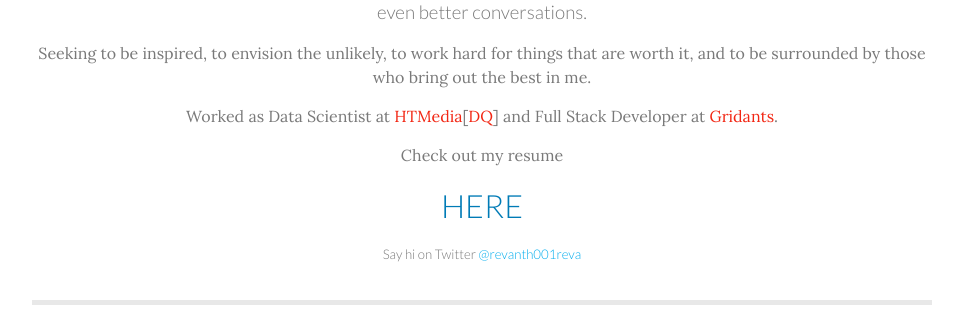
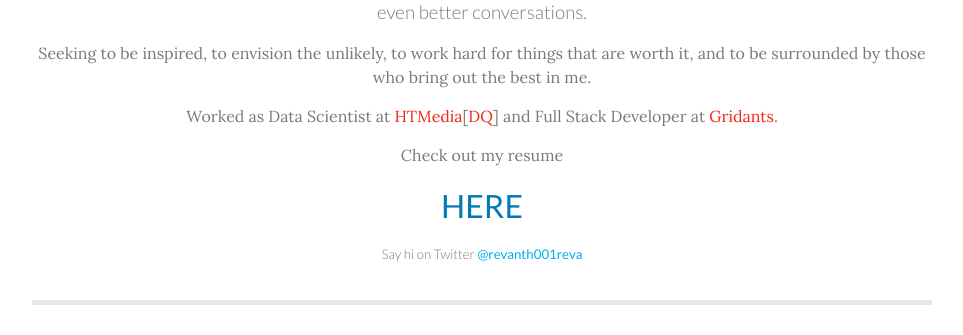
Before and after one commit to rrevanth/rrevanth.github.io, a Jekyll site: the page built from index.html, in a window 1280 px wide. Shown: the part 250-585 px from the top of the page, without its empty margins (158-1121 px from the left). Built offline with Jekyll 4.4.1, drawn with Linux system fonts in a browser that asks for light colours; nearby versions of some CDN libraries.

Commit message:
Link CSS Editing

```diff
--- a/_sass/_base.scss
+++ b/_sass/_base.scss
@@ -90,6 +90,7 @@ h1, h2, h3, h4, h5, h6 {
  */
 a {
     color: $red;
+    font-weight: bolder;
     text-decoration: none;
 
     &:visited {
@@ -98,6 +99,7 @@ a {
 
     &:hover {
         color: darken($red, 10%);
+        font-weight: bold;
     }
 
     &.twitter {
```
